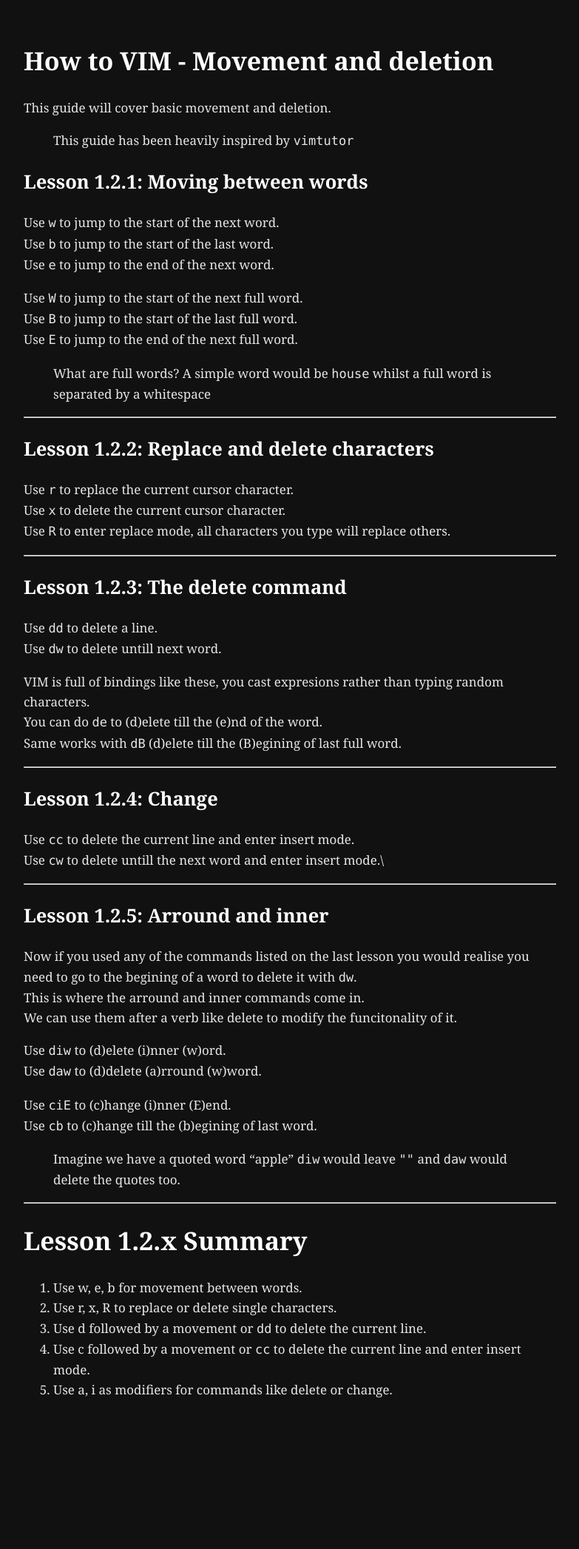
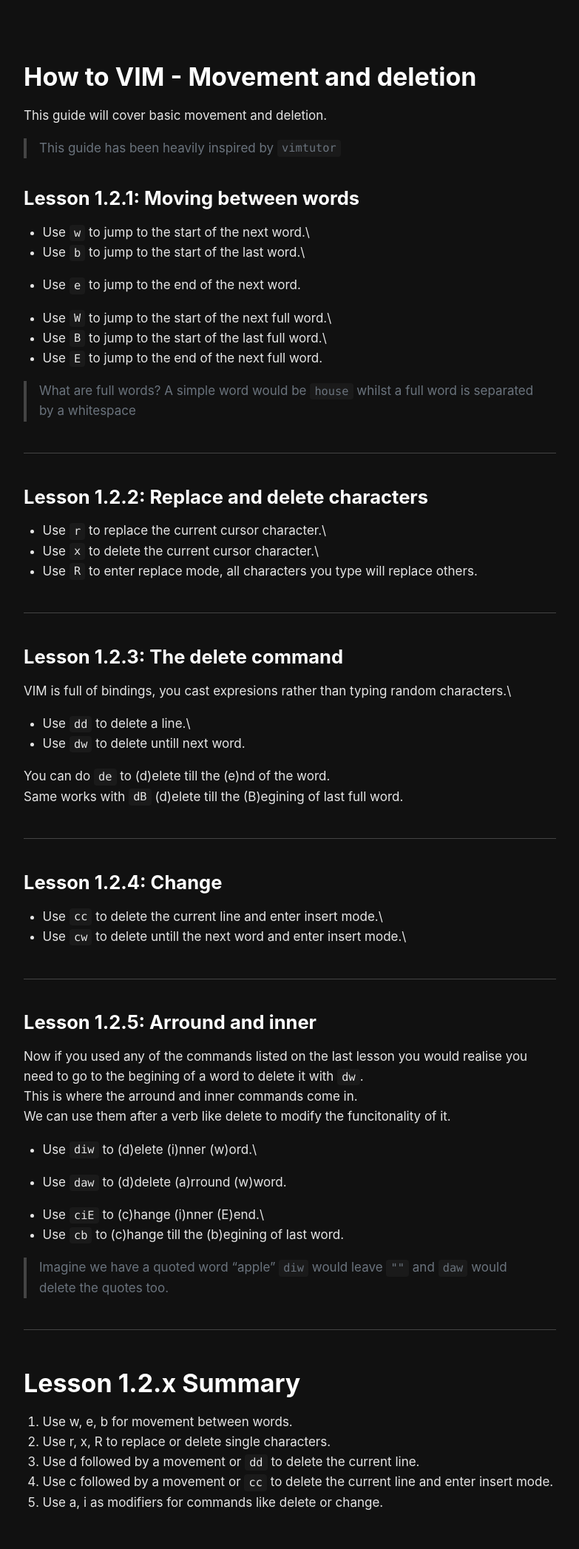
Before and after one commit to borrasnil/website, a Jekyll site: the page built from tutorials/vim-2.md, in a window 1280 px wide. Shown: the whole page at 74% size, without its empty margins (248-1031 px from the left). Built offline with Jekyll 4.4.1, drawn with Linux system fonts in a browser that asks for light colours; our own code applies the rules of GitHub Pages for plain Markdown files; before the commit the page ends 1941 px from its top, so only the background shows below that.

Commit message:
refactor: modified theme and styles

```diff
--- a/style.css
+++ b/style.css
@@ -1,21 +1,77 @@
+/* ---- Base ---- */
 body {
   background: #111;
   color: #e6e6e6;
-  font: 17px/1.6 Georgia, serif;
+  font-family: -apple-system, BlinkMacSystemFont, "Segoe UI", Helvetica, Arial, sans-serif, "Apple Color Emoji", "Segoe UI Emoji";
+  font-size: 17px;
+  line-height: 1.6;
   max-width: 720px;
   margin: 0 auto;
   padding: 2rem 1rem;
 }
 
-h1, h2 { color: #fff; }
+/* ---- Headings ---- */
+h1, h2, h3, h4 {
+  color: #fff;
+  line-height: 1.25;
+  margin-top: 1.5em;
+  margin-bottom: 0.5em;
+}
 
-a { color: #7aa2f7; }
+/* ---- Links ---- */
+a {
+  color: #7aa2f7;
+  text-decoration: none;
+}
+a:hover {
+  text-decoration: underline;
+}
 
+/* ---- Code blocks ---- */
 pre {
   background: #1a1a1a;
+  border: 1px solid #333;
+  border-radius: 6px;
   padding: 1em;
-  border-radius: 6px;
   overflow-x: auto;
+  line-height: 1.45;
 }
 
-code { font-family: Consolas, monospace; }
+code {
+  font-family: Consolas, "SF Mono", Menlo, monospace;
+  font-size: 0.9em;
+}
+
+/* inline code, not inside pre */
+p code, li code {
+  background: #1a1a1a;
+  padding: 0.15em 0.4em;
+  border-radius: 4px;
+}
+
+/* ---- Blockquotes ---- */
+blockquote {
+  color: #6a737d;
+  border-left: 0.25em solid #444;
+  margin: 0 0 1em;
+  padding: 0 1em;
+}
+
+/* ---- Horizontal rules ---- */
+hr {
+  border: 0;
+  height: 1px;
+  background: #444;
+  margin: 2.5em 0;
+}
+
+/* ---- Lists ---- */
+ul, ol {
+  padding-left: 1.5em;
+}
+
+/* ---- Images ---- */
+img {
+  max-width: 100%;
+  border-radius: 4px;
+}
--- a/tutorials/vim-2.md
+++ b/tutorials/vim-2.md
@@ -1,41 +1,45 @@
+---
+title: Movement and deletion - How to VIM
+---
+
 # How to VIM - Movement and deletion
 This guide will cover basic movement and deletion.
 
 > This guide has been heavily inspired by `vimtutor`
 
 ## Lesson 1.2.1: Moving between words
-Use `w` to jump to the start of the next word.\
-Use `b` to jump to the start of the last word.\
-Use `e` to jump to the end of the next word.
+- Use `w` to jump to the start of the next word.\
+- Use `b` to jump to the start of the last word.\
+- Use `e` to jump to the end of the next word.
 
-Use `W` to jump to the start of the next full word.\
-Use `B` to jump to the start of the last full word.\
-Use `E` to jump to the end of the next full word.
+- Use `W` to jump to the start of the next full word.\
+- Use `B` to jump to the start of the last full word.\
+- Use `E` to jump to the end of the next full word.
 
 > What are full words? A simple word would be `house` whilst a full word is separated by a whitespace
 
 ---
 
 ## Lesson 1.2.2: Replace and delete characters
-Use `r` to replace the current cursor character.\
-Use `x` to delete the current cursor character.\
-Use `R` to enter replace mode, all characters you type will replace others.
+- Use `r` to replace the current cursor character.\
+- Use `x` to delete the current cursor character.\
+- Use `R` to enter replace mode, all characters you type will replace others.
 
 ---
 
 ## Lesson 1.2.3: The delete command
-Use `dd` to delete a line.\
-Use `dw` to delete untill next word.
+VIM is full of bindings, you cast expresions rather than typing random characters.\
+- Use `dd` to delete a line.\
+- Use `dw` to delete untill next word.
 
-VIM is full of bindings like these, you cast expresions rather than typing random characters.\
 You can do `de` to (d)elete till the (e)nd of the word.\
 Same works with `dB` (d)elete till the (B)egining of last full word.
 
 ---
 
 ## Lesson 1.2.4: Change
-Use `cc` to delete the current line and enter insert mode.\
-Use `cw` to delete untill the next word and enter insert mode.\
+- Use `cc` to delete the current line and enter insert mode.\
+- Use `cw` to delete untill the next word and enter insert mode.\
 
 ---
 
@@ -44,11 +48,11 @@ Now if you used any of the commands listed on the last lesson you would realise
 This is where the arround and inner commands come in.\
 We can use them after a verb like delete to modify the funcitonality of it.
 
-Use `diw` to (d)elete (i)nner (w)ord.\
-Use `daw` to (d)delete (a)rround (w)word.
+- Use `diw` to (d)elete (i)nner (w)ord.\
+- Use `daw` to (d)delete (a)rround (w)word.
 
-Use `ciE` to (c)hange (i)nner (E)end.\
-Use `cb` to (c)hange till the (b)egining of last word.
+- Use `ciE` to (c)hange (i)nner (E)end.\
+- Use `cb` to (c)hange till the (b)egining of last word.
 
 > Imagine we have a quoted word "apple" `diw` would leave `""` and `daw` would delete the quotes too.
 
```
Also changed, not shown: index.md (+4 -0 lines), tutorials/vim-0.md (+4 -0 lines), tutorials/vim-1.md (+8 -4 lines), tutorials/vim-3.md (+4 -2 lines).
